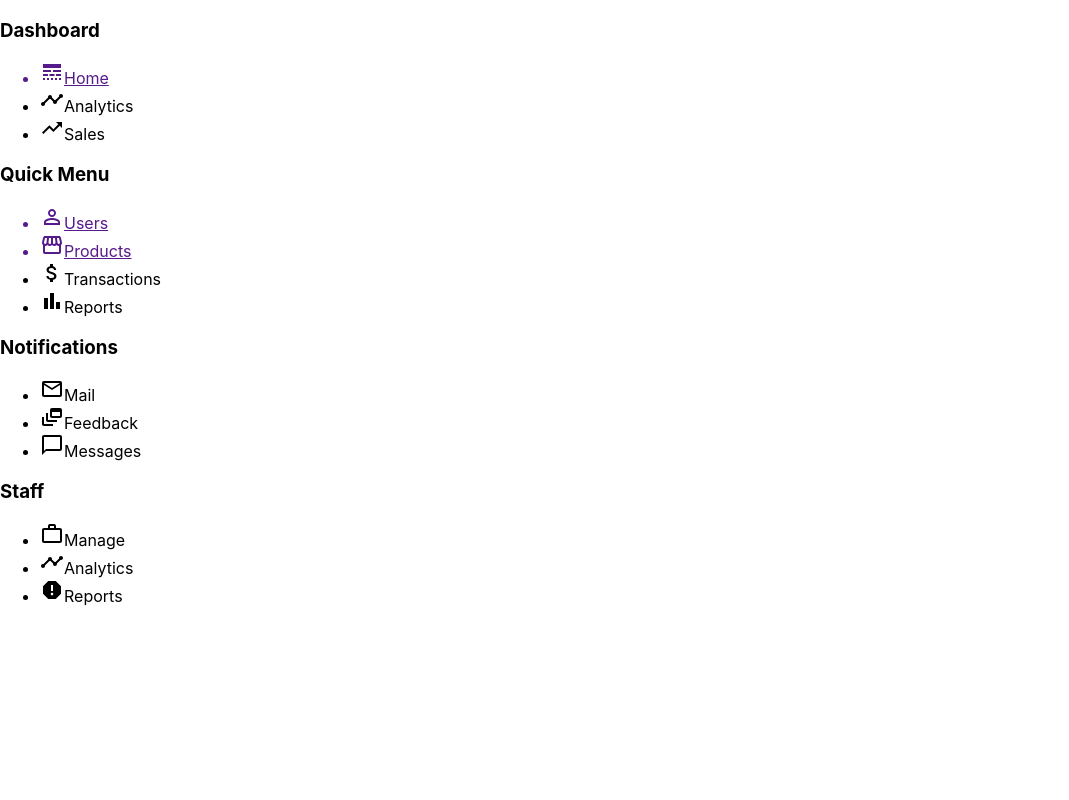
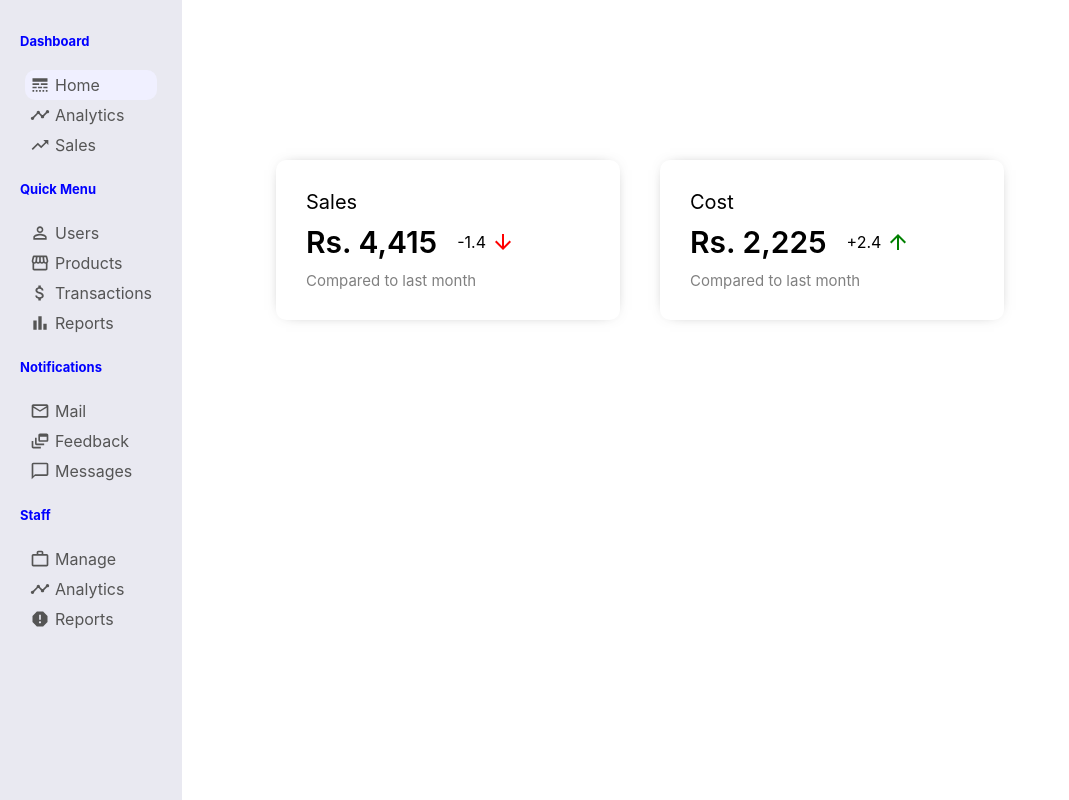
Before and after one commit to karthikarun172/navalam-ecommerce, a React (Create React App) app: page / in a window 1280 px wide. Shown: the whole page, without its empty margins (0-1069 px from the left). Built offline with nearby package versions, Linux system fonts and the light colour scheme; sample sign-in values are in the browser's storage; the HTML template or start-up script is replaced by a standard one.

Commit message:
DashBoard Product list

```diff
--- a/src/App.js
+++ b/src/App.js
@@ -3,11 +3,12 @@ import Login from "./Pages/Login";
 import Order from "./Pages/Order";
 import { Route, Switch, Redirect } from "react-router-dom";
 import PrivateRoute from "./Components/PrivateRoute";
+import Sidebar from './DashBoard/sidebar/Sidebar';
 // import Product from "./Pages/Product";
 // import Customer from "./Pages/Customer";
 // import Settings from "./Pages/Settings";
-// import MainView from './DashBoard/MainView';
-import Sidebar from './DashBoard/sidebar/Sidebar';
+import MainView from './DashBoard/MainView';
+
 
 
 function App() {
@@ -15,7 +16,7 @@ function App() {
     <div>
       <Switch>
         <Route path="/login"  component={Login} />
-        <PrivateRoute path="/" component={Sidebar} />
+        <PrivateRoute path="/" component={MainView} />
         {/* <PrivateRoute path="/" exact component={Order} /> */}
         {/* <Route path="/MainView" component={MainView} /> */}
         {/* <PrivateRoute path="/customer" component={Customer} /> */}
--- a/src/DashBoard/MainView.js
+++ b/src/DashBoard/MainView.js
@@ -1,9 +1,14 @@
-import React from 'react'
+
+import React from 'react';
+import { Route, Switch, Redirect } from "react-router-dom";
+import Sidebar from "./sidebar/Sidebar"
+import Cards from './card/Cards';
 
 const MainView = () => {
     return (
         <div>
-            DashBoard
+            <Sidebar />
+            <Cards />
         </div>
     )
 }
--- /dev/null
+++ b/src/DashBoard/card/Cards.js
@@ -0,0 +1,44 @@
+import React from 'react'
+import './card.css'
+import { ArrowDownward, ArrowUpward } from "@mui/icons-material";
+
+
+
+const Cards = () => {
+    return (
+        <div className="featured">
+        {/* <div className="featuredItem"> */}
+          {/* <span className="featuredTitle">Revanue</span> */}
+          {/* <div className="featuredMoneyContainer"> */}
+            {/* <span className="featuredMoney">$2,415</span> */}
+            {/* <span className="featuredMoneyRate"> */}
+              {/* -11.4 <ArrowDownward  className="featuredIcon negative"/> */}
+            {/* </span> */}
+          {/* </div> */}
+          {/* <span className="featuredSub">Compared to last month</span> */}
+        {/* </div> */}
+        <div className="featuredItem">
+          <span className="featuredTitle">Sales</span>
+          <div className="featuredMoneyContainer">
+            <span className="featuredMoney">Rs. 4,415</span>
+            <span className="featuredMoneyRate">
+              -1.4 <ArrowDownward className="featuredIcon negative"/>
+            </span>
+          </div>
+          <span className="featuredSub">Compared to last month</span>
+        </div>
+        <div className="featuredItem">
+          <span className="featuredTitle">Cost</span>
+          <div className="featuredMoneyContainer">
+            <span className="featuredMoney">Rs. 2,225</span>
+            <span className="featuredMoneyRate">
+              +2.4 <ArrowUpward className="featuredIcon"/>
+            </span>
+          </div>
+          <span className="featuredSub">Compared to last month</span>
+        </div>
+      </div>
+    )
+}
+
+export default Cards
--- /dev/null
+++ b/src/DashBoard/card/card.css
@@ -0,0 +1,53 @@
+.featured {
+  width: 60%;
+  display: flex;
+  justify-content: space-between;
+  margin-left: 20%;
+  margin-top: -50%;
+}
+
+.featuredItem {
+  flex: 1;
+  margin: 0px 20px;
+  padding: 30px;
+  border-radius: 10px;
+  cursor: pointer;
+  -webkit-box-shadow: 0px 0px 15px -10px rgba(0, 0, 0, 0.75);
+  box-shadow: 0px 0px 15px -10px rgba(0, 0, 0, 0.75);
+}
+
+.featuredTitle {
+  font-size: 20px;
+}
+
+.featuredMoneyContainer {
+  margin: 10px 0px;
+  display: flex;
+  align-items: center;
+}
+
+.featuredMoney {
+  font-size: 30px;
+  font-weight: 600;
+}
+
+.featuredMoneyRate {
+  display: flex;
+  align-items: center;
+  margin-left: 20px;
+}
+
+.featuredIcon {
+  font-size: 14px;
+  margin-left: 5px;
+  color: green;
+}
+
+.featuredIcon.negative {
+  color: red;
+}
+
+.featuredSub {
+  font-size: 15px;
+  color: gray;
+}
--- a/src/DashBoard/sidebar/Sidebar.js
+++ b/src/DashBoard/sidebar/Sidebar.js
@@ -22,12 +22,12 @@ export default function Sidebar() {
         <div className="sidebarMenu">
           <h3 className="sidebarTitle">Dashboard</h3>
           <ul className="sidebarList">
-            <Link  className="link">
+            {/* <Link  className="link"> */}
             <li className="sidebarListItem active">
               <LineStyle className="sidebarIcon" />
               Home
             </li>
-            </Link>
+            {/* </Link> */}
             <li className="sidebarListItem">
               <Timeline className="sidebarIcon" />
               Analytics
@@ -41,18 +41,18 @@ export default function Sidebar() {
         <div className="sidebarMenu">
           <h3 className="sidebarTitle">Quick Menu</h3>
           <ul className="sidebarList">
-            <Link  className="link">
+            {/* <Link  className="link"> */}
               <li className="sidebarListItem">
                 <PermIdentity className="sidebarIcon" />
                 Users
               </li>
-            </Link>
-            <Link  className="link">
+            {/* </Link> */}
+            {/* <Link  className="link"> */}
               <li className="sidebarListItem">
                 <Storefront className="sidebarIcon" />
                 Products
               </li>
-            </Link>
+            {/* </Link> */}
             <li className="sidebarListItem">
               <AttachMoney className="sidebarIcon" />
               Transactions
--- a/src/DashBoard/sidebar/sidebar.css
+++ b/src/DashBoard/sidebar/sidebar.css
@@ -0,0 +1,46 @@
+.sidebar {
+  background-color: rgb(233, 233, 241);
+  flex: 1;
+  height: calc(100vh - 0px);
+  position: sticky;
+  top: 60px;
+  display: inline-flex;
+}
+
+.sidebarWrapper {
+  padding: 20px;
+  color: #555;
+}
+
+.sidebarMenu {
+  margin-bottom: 10px;
+}
+
+.sidebarTitle {
+  font-size: 13px;
+  /* color: rgb(189, 53, 53); */
+  color: blue;
+}
+
+.sidebarList {
+  list-style: none;
+  padding: 5px;
+}
+
+.sidebarListItem {
+  padding: 5px;
+  cursor: pointer;
+  display: flex;
+  align-items: center;
+  border-radius: 10px;
+}
+
+.sidebarListItem.active,
+.sidebarListItem:hover {
+  background-color: rgb(240, 240, 255);
+}
+
+.sidebarIcon {
+  margin-right: 5px;
+  font-size: 20px !important;
+}
```
Also changed, not shown: src/DashBoard/product/Product.js (added, +12 -0 lines), src/DashBoard/product/product.css (added).
